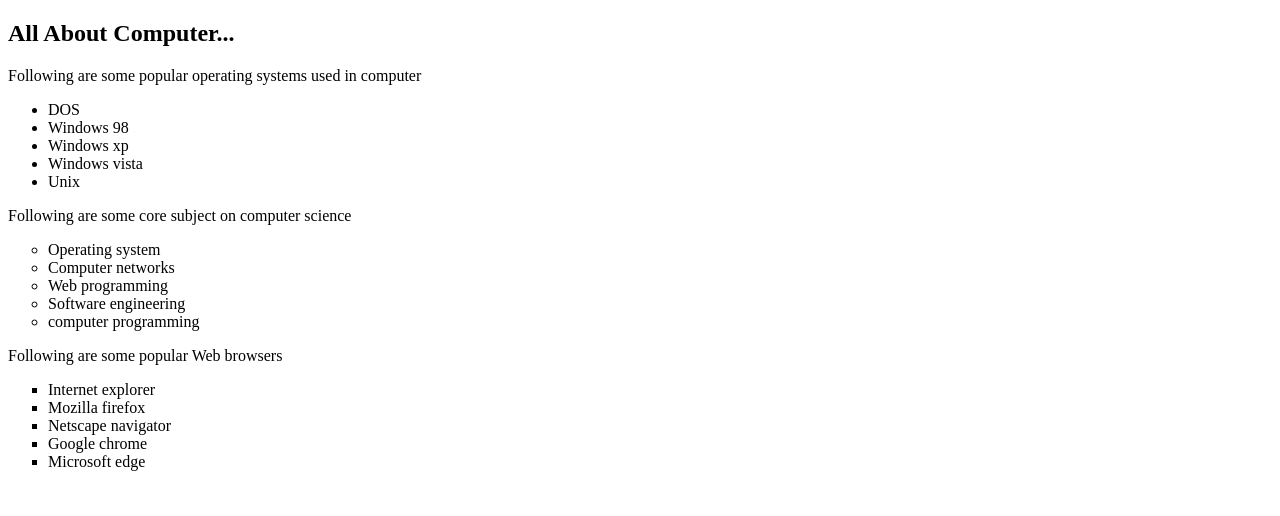
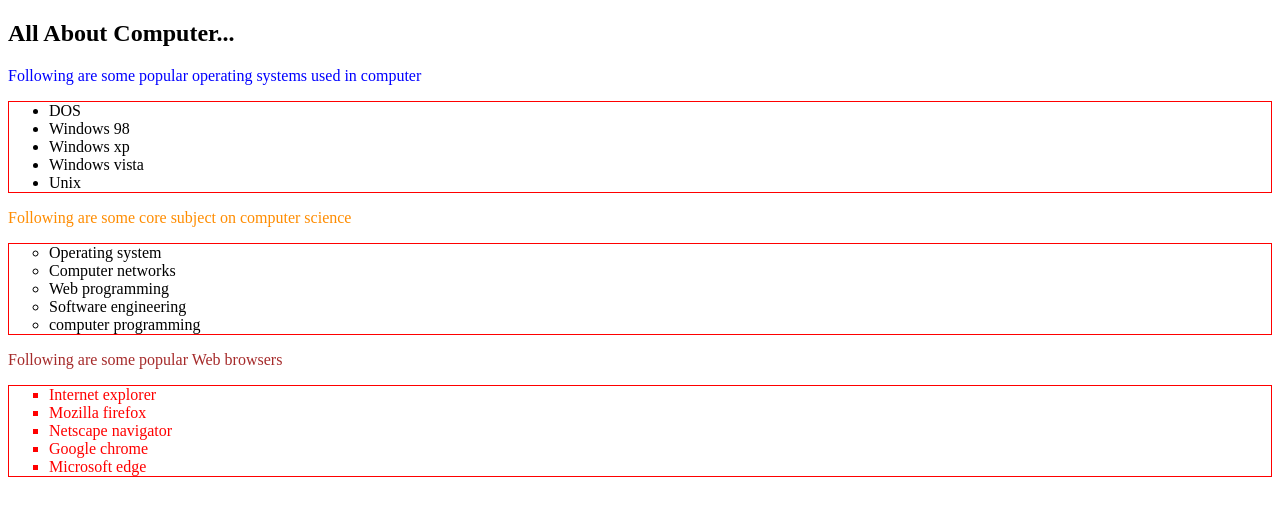
Before and after one commit to Neerajah/Advanced2Javascript, a plain HTML site: page lists/unordered list/index.html in a window 1280 px wide. Drawn offline with Linux system fonts and the light colour scheme.

Commit message:
Files added
Files added

```diff
--- a/lists/unordered list/index.html
+++ b/lists/unordered list/index.html
@@ -8,29 +8,30 @@
 </head>
 <body>
     <h2>All About Computer...</h2>
-    <div>Following are some popular operating systems used in computer</div>
-    <ul type="disc">
+    <div style="color:blue">Following are some popular operating systems used in computer</div>
+    <ul style="border:solid 1px red" type="disc">
         <li>DOS</li>
         <li>Windows 98</li>
         <li>Windows xp</li>
         <li>Windows vista</li>
         <li>Unix</li>
     </ul>
-    <div>Following are some core subject on computer science</div>
-    <ul type="circle">
+    <div style="color:darkorange">Following are some core subject on computer science</div>
+    <ul style="border:solid 1px red" type="circle">
         <li>Operating system</li>
         <li>Computer networks</li>
         <li>Web programming</li>
         <li>Software engineering</li>
         <li>computer programming</li>
     </ul>
-    <div>Following are some popular Web browsers</div>
-    <ul type="square">
-        <li>Internet explorer</li>
-        <li>Mozilla firefox</li>
-        <li>Netscape navigator</li>
-        <li>Google chrome</li>
-        <li>Microsoft edge</li>
+    <div style="color:brown">Following are some popular Web browsers</div>
+    <ul style="border:solid 1px red" type="square">
+        <span style="color: red"></style>
+        <li><span>Internet explorer</span></li>
+        <li><span>Mozilla firefox</span></li>
+        <li><span>Netscape navigator</span></li>
+        <li><span>Google chrome</span></li>
+        <li><span>Microsoft edge</span></li>
     </ul>
 </body>
 </html>
```
